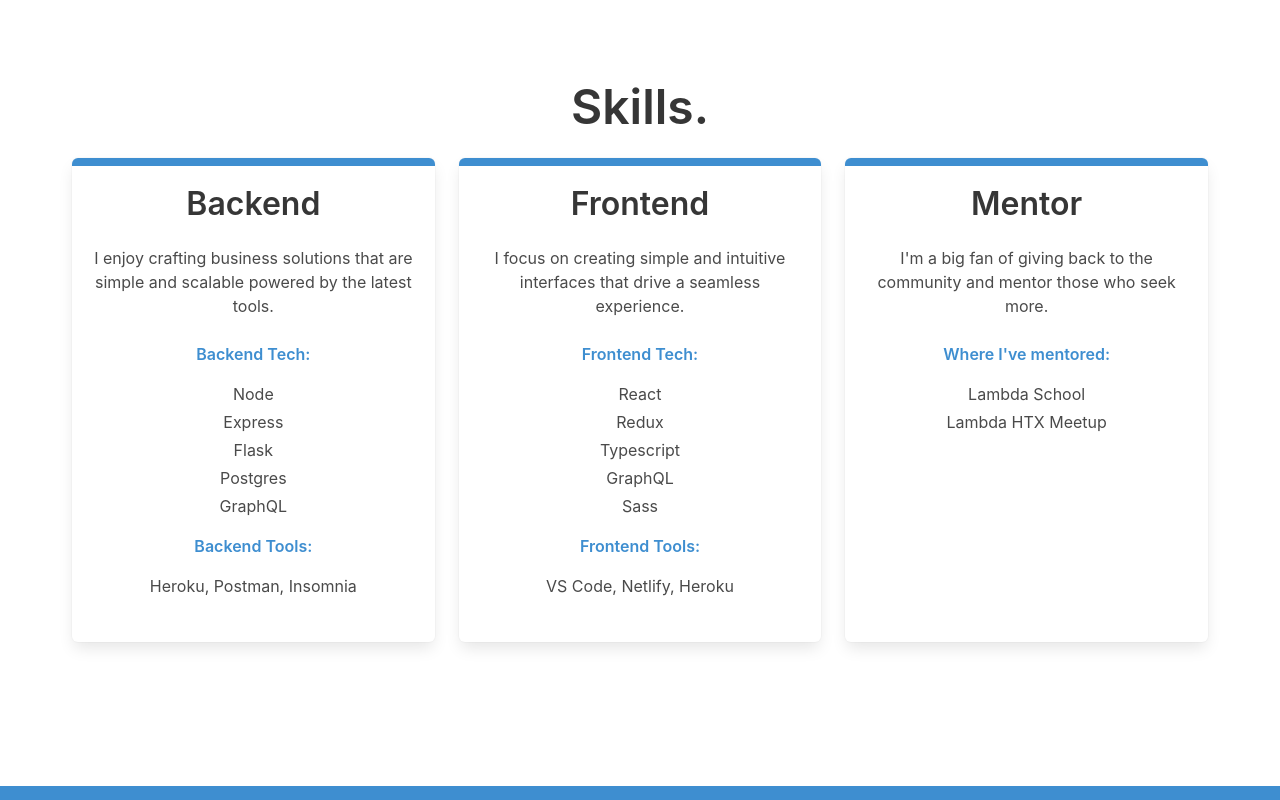
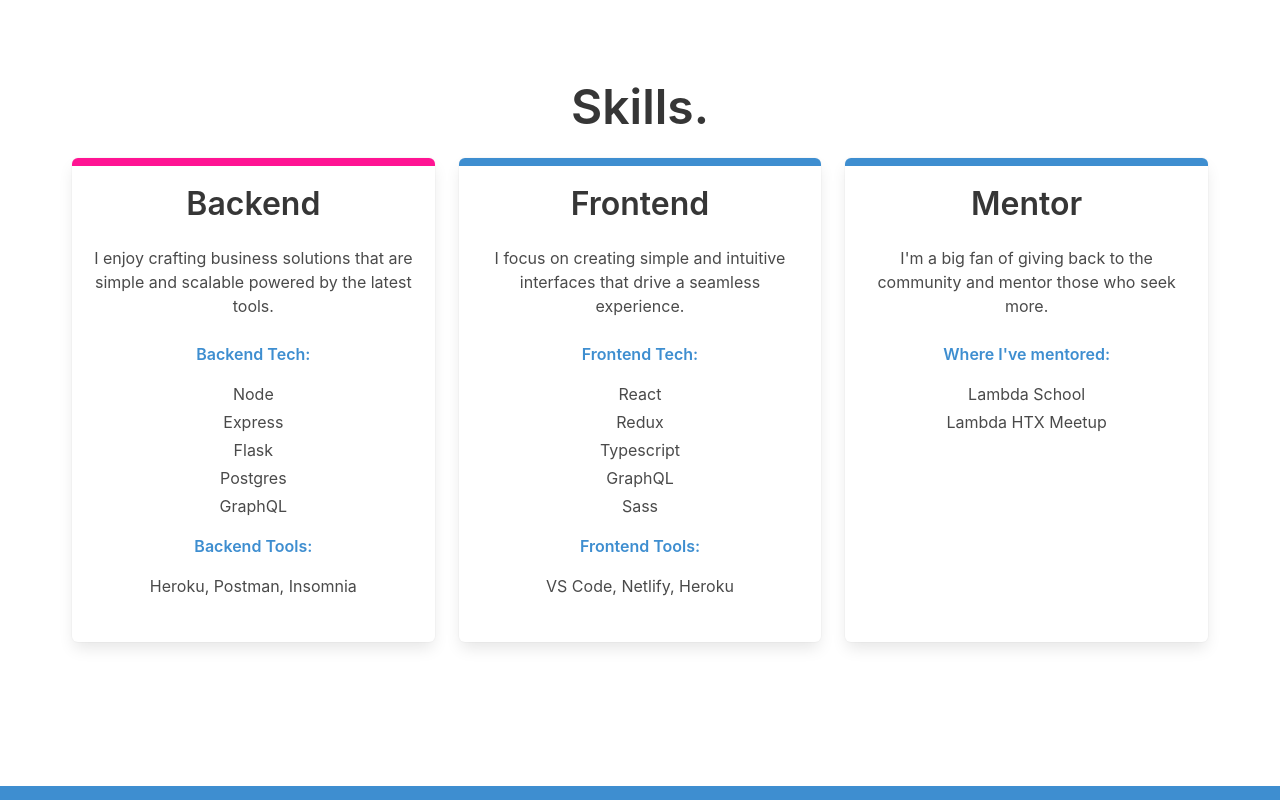
Before and after one commit to ely-alamillo/thoughtsonpaper.dev, a Gatsby site: page / in a window 1280 px wide. In both pictures the pointer is over the element 253 px from the left and 1789 px from the top of the page. Shown: the part 1389-2189 px from the top of the page. Built offline with nearby package versions, Linux system fonts and the light colour scheme; Gatsby itself is replaced by a stand-in of ours.

Commit message:
add hover effect

```diff
--- a/src/components/card.js
+++ b/src/components/card.js
@@ -3,7 +3,7 @@ import React from 'react'
 import './card.scss'
 
 const Card = ({ title, subHeader, techHeader, stack, toolsHeader, tools }) => (
-  <div className="box">
+  <div className="box box-hot-pink-hover">
     <header>
       <h1 className="title">{title}</h1>
       <p>{subHeader}</p>
--- a/src/components/card.scss
+++ b/src/components/card.scss
@@ -13,3 +13,6 @@
     }
   }
 }
+.box-hot-pink-hover:hover {
+  border-top: 0.5em solid $hot-pink;
+}
```
